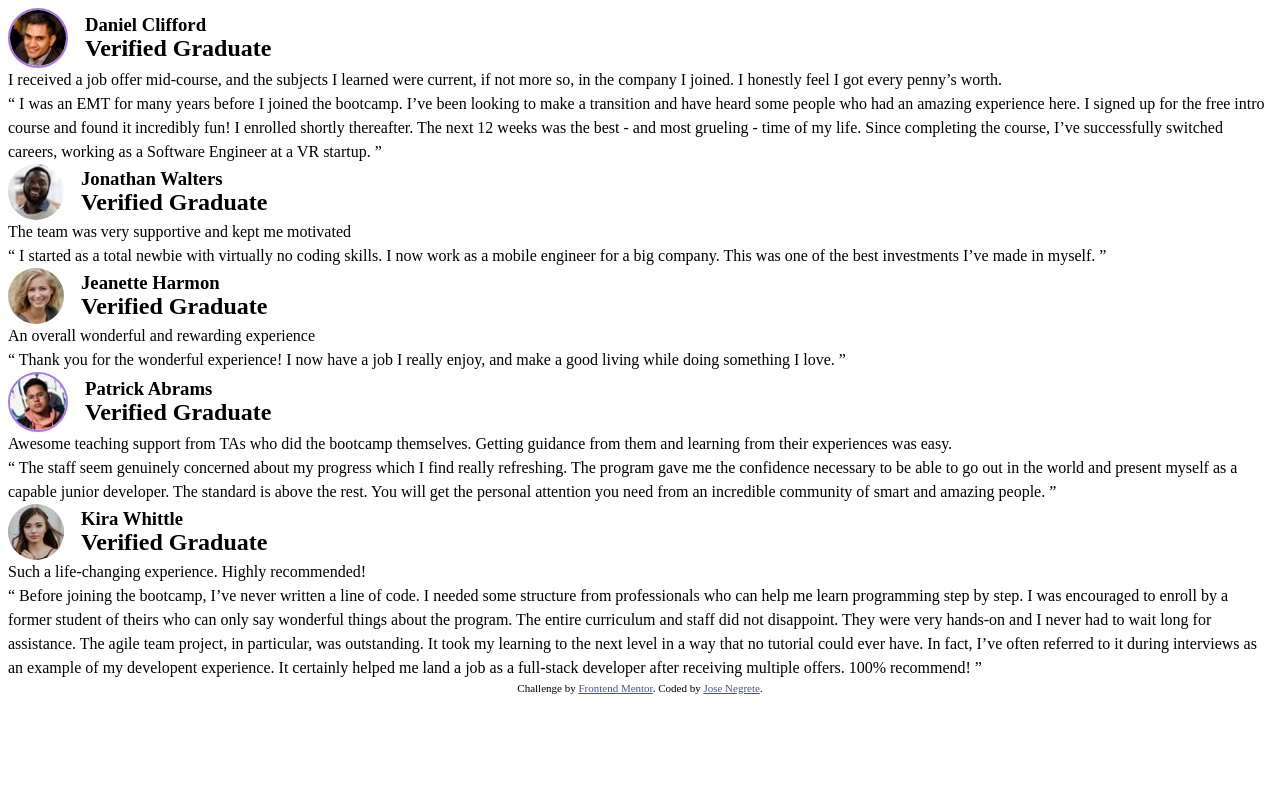
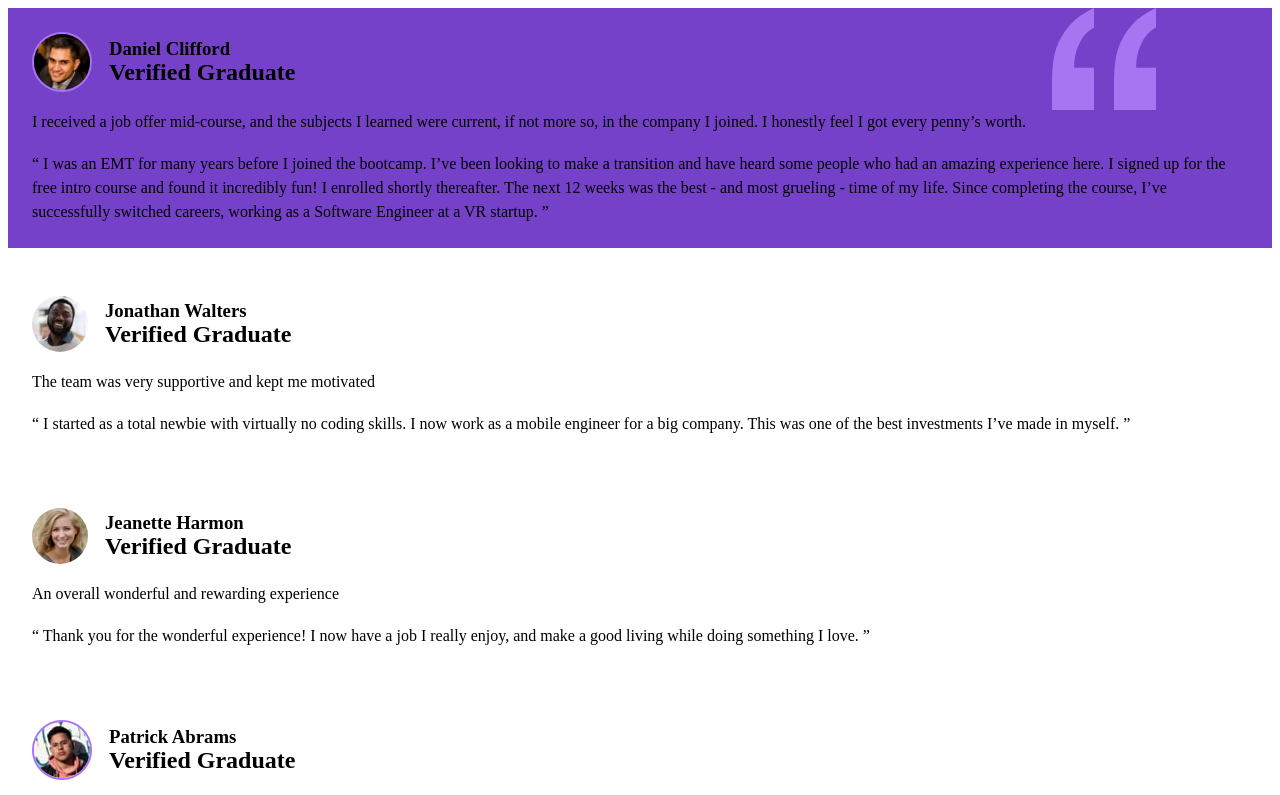
Before and after one commit to josenegrete123/Testimonial-Grid-Project, a plain HTML site: page index.html in a window 1280 px wide. Shown: the top 795 px of the page. Drawn offline with Linux system fonts and the light colour scheme.

Commit message:
added background styles

```diff
--- a/index.html
+++ b/index.html
@@ -21,7 +21,7 @@
 </head>
 <body>
   <main>
-    <article class="first">
+    <article class="first container">
       <section class="header">
         <div class="profile_image">
           <img src="images/image-daniel.jpg" alt="face of a man">
@@ -50,7 +50,7 @@
       </section>
     </article>
 
-    <article class="second">
+    <article class="second container">
       <section class="header">
         <div class="profile_image">
           <img src="images/image-jonathan.jpg" alt="face of a man">
@@ -71,7 +71,7 @@
       </section>
     </article>
 
-    <article class="third">
+    <article class="third container">
       <section class="header">
         <div class="profile_image">
           <img src="images/image-jeanette.jpg" alt="picture of a woman">
@@ -92,7 +92,7 @@
       </section>
     </article>
 
-    <article class="fourth">
+    <article class="fourth container">
       <section class="header">
         <div class="profile_image">
           <img src="images/image-patrick.jpg" alt="picture of a man">
@@ -120,7 +120,7 @@
       </section>
     </article>
 
-    <article class="fifth">
+    <article class="fifth container">
       <section class="header">
         <div class="profile_image">
           <img src="images/image-kira.jpg" alt="picture of a woman">
--- a/style.css
+++ b/style.css
@@ -86,6 +86,8 @@ h1, h2, p {
     margin: 0;
 }
 
+/* Profile images, names, and titles */
+
 .header {
     display: flex;
     gap: 1.0625em;
@@ -104,3 +106,25 @@ h1, h2, p {
 .fourth .profile_image {
     border: 2px solid #A775F1;
 }
+
+/* Main container */
+
+main {
+    display: flex;
+    flex-direction: column;
+    gap: 1.5em;
+}
+
+.container {
+    display: flex;
+    flex-direction: column;
+    gap: 1.125em;
+    justify-content: space-between;
+    padding: 1.5em;
+}
+
+.first {
+    background: var(--violet) url("images/bg-pattern-quotation.svg");
+    background-repeat: no-repeat;
+    background-position: top right 10%;
+}
```
